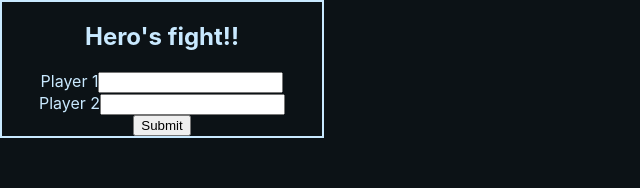
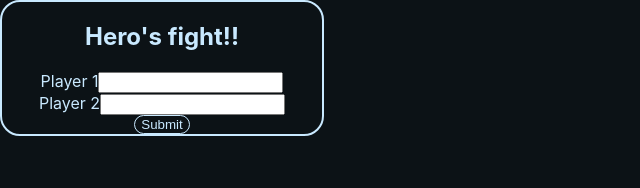
Before and after one commit to Jihyun-Jang/week10-JE, a React (Create React App) app: page / in a window 1280 px wide. Shown: the top 188 px of the page, without its empty margins (0-640 px from the left). Built offline with nearby package versions, Linux system fonts and the light colour scheme; a web font is replaced by a local one.

Commit message:
deploying recent changes

```diff
--- a/src/App.css
+++ b/src/App.css
@@ -67,8 +67,17 @@ form {
   flex-direction: column;
   justify-content: center;
   align-items: center;
+  background:transparent;
+  border-radius: 20px;
 
 }
+button{
+  background:transparent;
+  border-radius: 20px;
+  color:#c9e9ff;
+  border:solid #c9e9ff 1px;
+}
+
 .inputform{
   display:flex;
   justify-content: center;
```
Also changed, not shown: 2 other files (tests, documents, lock files or other folders).
